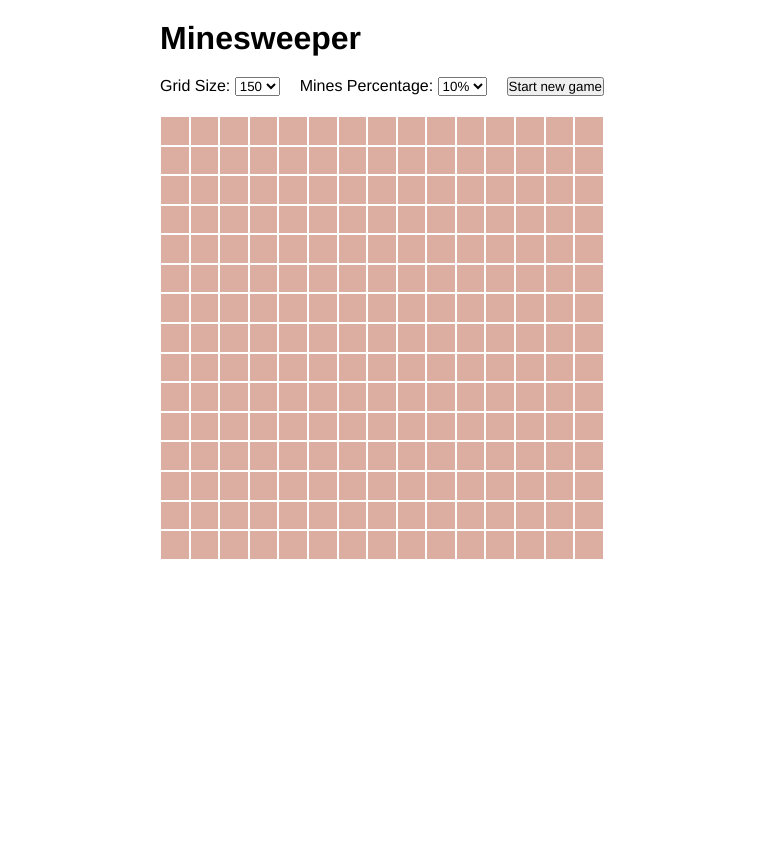
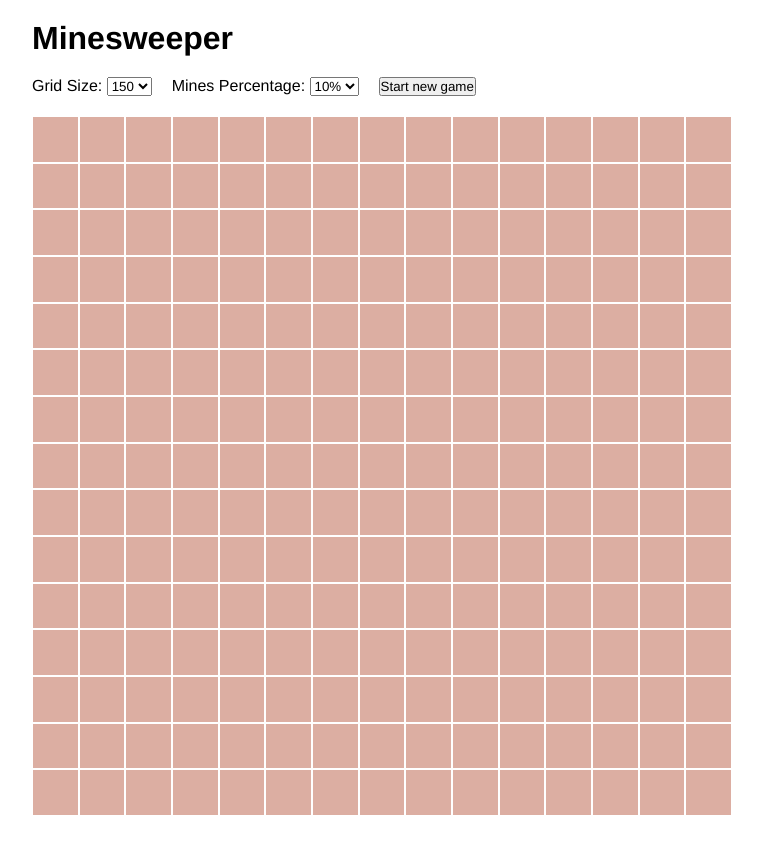
Before and after one commit to clementgateaud/minesweeper, a React (Vite) app: page / in a window 1280 px wide. Shown: the whole page, without its empty margins (258-1020 px from the left). Before the commit the page ends 800 px from the top, so only its background shows below. Built offline with nearby package versions, Linux system fonts and the light colour scheme.

Commit message:
fix margin issue

```diff
--- a/src/components/Grid.tsx
+++ b/src/components/Grid.tsx
@@ -4,7 +4,7 @@ import styles from "./Grid.module.css";
 import { useAppContext } from "../providers/AppProvider";
 
 export const Grid: FunctionComponent = () => {
-  const { grid, rowsNumber } = useAppContext();
+  const { grid } = useAppContext();
   return (
     <div className={styles.main}>
       {grid.map((row, rowIndex) => {
@@ -12,7 +12,7 @@ export const Grid: FunctionComponent = () => {
           <div
             key={rowIndex}
             className={styles.row}
-            style={{ height: `${100 / rowsNumber}%` }}
+            style={{ height: `${100 / grid.length}%` }}
           >
             {row.map((cell) => {
               return <Cell key={cell.id} cell={cell} />;
--- a/src/components/Home.module.css
+++ b/src/components/Home.module.css
@@ -1,9 +1,6 @@
 .main {
   padding-top: 20px;
   padding-bottom: 20px;
-  display: flex;
-  align-items: center;
-  justify-content: center;
 }
 
 .gameSettings {
```
